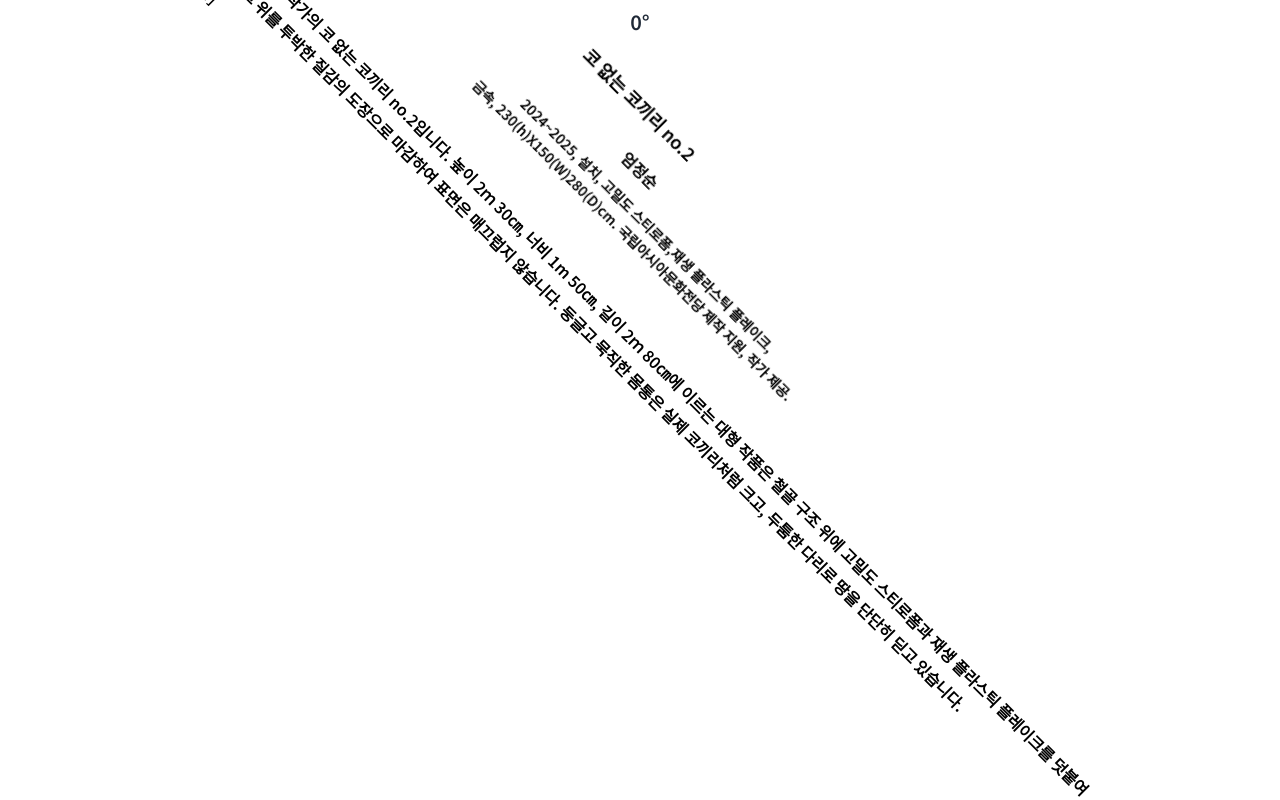
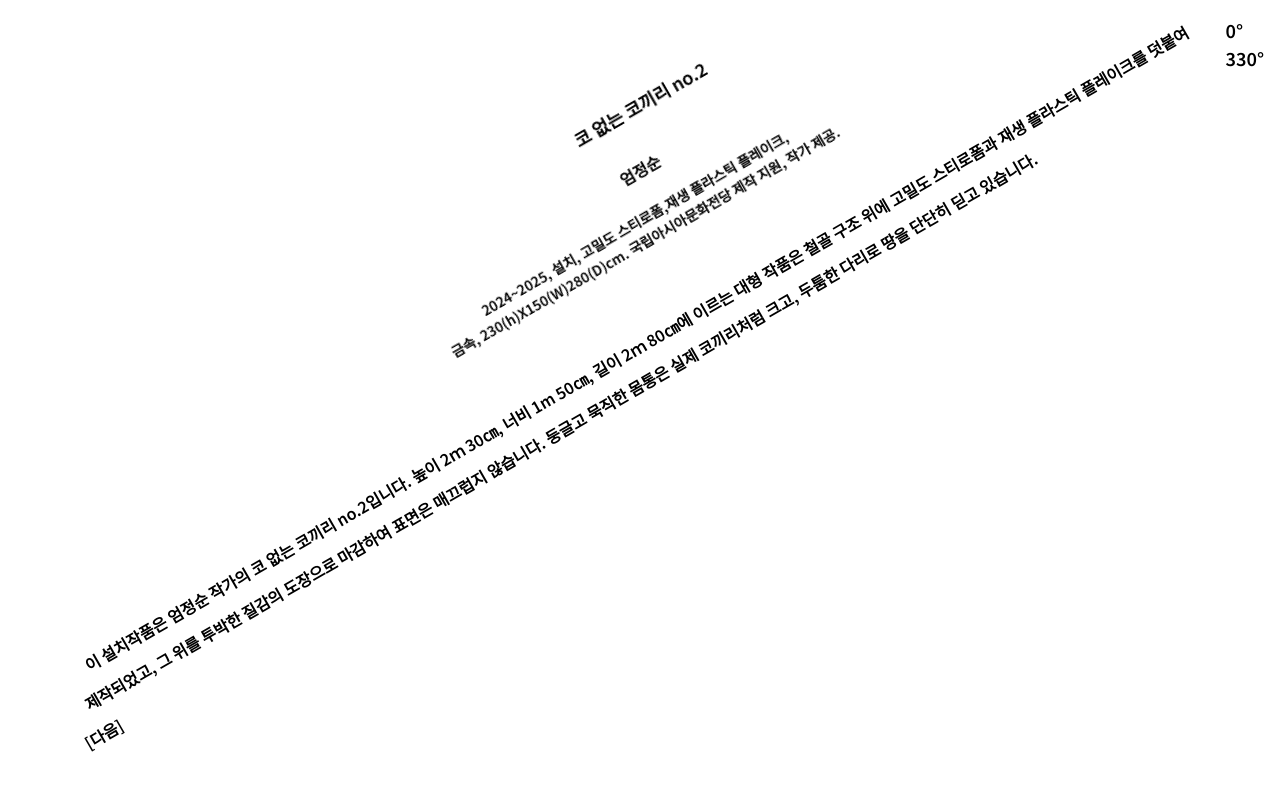
Before and after one commit to rheeghang/tissue-test, a React (Create React App) app: page /2 in a window 1280 px wide. Built offline with nearby package versions, Linux system fonts and the light colour scheme.

Commit message:
“page2-anglehint”

```diff
--- a/src/Pages/Page1.js
+++ b/src/Pages/Page1.js
@@ -139,10 +139,10 @@ const Page1 = ({ onMotionPermissionGranted }) => {
 
   return (
     <div className="flex flex-col items-center min-h-screen bg-exhibition-bg overflow-hidden relative">
-      {/* 현재 알파값 항상 표시 */}
+      {/* 현재 알파값 항상 표시
       <div className="fixed top-2 left-0 right-0 space-y-1 text-center z-10">
         <p className="text-xl font-medium text-gray-800">{Math.round(currentAlpha)}°</p>
-      </div>
+      </div> */}
 
       <div className="w-full pt-[10px]">
         <RotatedText
--- a/src/Pages/Page2.js
+++ b/src/Pages/Page2.js
@@ -14,6 +14,9 @@ const Page2 = ({ onMotionPermissionGranted }) => {
   const [hideTimer, setHideTimer] = useState(null);
   const [showHeader, setShowHeader] = useState(true);
   const [currentPage, setCurrentPage] = useState(1);
+  const [showAlphaGuide, setShowAlphaGuide] = useState(false);
+  const [alphaGuideTimer, setAlphaGuideTimer] = useState(null);
+  const [hideAlphaGuideTimer, setHideAlphaGuideTimer] = useState(null);
 
   // 목표 각도 및 허용 범위 설정
   const targetAlpha = 330  // 알파 값만 사용
@@ -25,9 +28,9 @@ const Page2 = ({ onMotionPermissionGranted }) => {
   const title = "코 없는 코끼리 no.2"
   const artist = "엄정순"
   const caption = "2024~2025, 설치, 고밀도 스티로폼,재생 플라스틱 플레이크, <br>금속, 230(h)X150(W)280(D)cm. 국립아시아문화전당 제작 지원, 작가 제공."
-  const originalText = `이 설치작품은 엄정순 작가의 코 없는 코끼리 no.2입니다. 높이 2ｍ 30㎝, 너비 1m 50㎝, 길이 2ｍ 80㎝에 이르는 대형 작품은 철골 구조 위에 고밀도 스티로폼과 재생 플라스틱 플레이크를 덧붙여 제작되었고, 그 위를 투박한 질감의 도장으로 마감하여 표면은 매끄럽지 않습니다. 둥글고 묵직한 몸통은 실제 코끼리처럼 크고, 두툼한 다리로 땅을 단단히 딛고 있습니다. <br>[다음]`
+  const originalText = `이 설치작품은 엄정순 작가의 코 없는 코끼리 no.2입니다. 높이 2ｍ 30㎝, 너비 1m 50㎝, 길이 2ｍ 80㎝에 이르는 대형 작품은 철골 구조 위에 고밀도 스티로폼과 재생 플라스틱 플레이크를 덧붙여 제작되었고, 그 위를 투박한 질감의 도장으로 마감하여 표면은 매끄럽지 않습니다. 둥글고 묵직한 몸통은 실제 코끼리처럼 크고, 두툼한 다리로 땅을 단단히 딛고 있습니다. <br><span class="cursor-pointer" onClick={handleNextClick}>[다음]</span>`
 
-  const originalText2 = `[이전]<br>하지만 그 중심에서 중요한 것이 사라졌습니다. 코입니다. 작가는 이 코끼리를 '이방인', '타자', 그리고 '보이지 않는 것'의 상징으로 제시합니다. 우리는 코가 없는 이 형상을 보며 익숙한 이미지와 다름을 느끼고, 자연스럽게 질문하게 됩니다. <span class="font-serif italic">코가 없으면 코끼리가 아닐까요? 보이지 않으면 존재하지 않는 걸까요? 당신이 알고 있던 코끼리의 모습은 정말 단 하나뿐인가요?</span>`
+  const originalText2 = `<span class="cursor-pointer" onClick={handlePrevClick}>[이전]</span><br>하지만 그 중심에서 중요한 것이 사라졌습니다. 코입니다. 작가는 이 코끼리를 '이방인', '타자', 그리고 '보이지 않는 것'의 상징으로 제시합니다. 우리는 코가 없는 이 형상을 보며 익숙한 이미지와 다름을 느끼고, 자연스럽게 질문하게 됩니다. <span class="font-serif italic">코가 없으면 코끼리가 아닐까요? 보이지 않으면 존재하지 않는 걸까요? 당신이 알고 있던 코끼리의 모습은 정말 단 하나뿐인가요?</span>`
   // iOS 디바이스 체크
   useEffect(() => {
     const isIOSDevice = /iPad|iPhone|iPod/.test(navigator.userAgent) && !window.MSStream
@@ -165,16 +168,53 @@ const Page2 = ({ onMotionPermissionGranted }) => {
     artistMargin: '30px',     // 작가명 여백 증가
     lineSpacing: '10px',      // 행간 증가
     textTop: '30px',          // 텍스트 상단 여백 증가
-    containerPadding: '10vh', // 컨테이너 패딩 증가
-    titleBlockMargin: '40px'  // 제목 블록 여백 증가
+    containerPadding: '5vh', // 컨테이너 패딩 증가
+    titleBlockMargin: '40px',  // 제목 블록 여백 증가
   }
+
+  // 타이머 로직을 수정
+  useEffect(() => {
+    const alphaDiff = Math.abs(currentAlpha - targetAlpha);
+
+    if (alphaDiff <= tolerance) {
+        // 허용 범위 안에 들어왔을 때
+        if (showAlphaGuide) {
+            if (hideAlphaGuideTimer) clearTimeout(hideAlphaGuideTimer);
+            const timer = setTimeout(() => {
+                setShowAlphaGuide(false);
+            }, 3000);
+            setHideAlphaGuideTimer(timer);
+        }
+
+        if (alphaGuideTimer) {
+            clearTimeout(alphaGuideTimer);
+            setAlphaGuideTimer(null);
+        }
+    } else {
+        // 허용 범위 밖에 있을 때
+        if (!alphaGuideTimer && !showAlphaGuide) {
+            const timer = setTimeout(() => {
+                setShowAlphaGuide(true);
+            }, 4000);
+            setAlphaGuideTimer(timer);
+        }
+    }
+
+    return () => {
+        if (alphaGuideTimer) clearTimeout(alphaGuideTimer);
+        if (hideAlphaGuideTimer) clearTimeout(hideAlphaGuideTimer);
+    };
+  }, [currentAlpha, targetAlpha, tolerance, showAlphaGuide]);
 
   return (
     <div className="flex flex-col items-center min-h-screen bg-exhibition-bg overflow-hidden relative">
-      {/* 현재 알파값 항상 표시 */}
-      <div className="fixed top-2 left-0 right-0 space-y-1 text-center z-10">
-        <p className="text-xl font-medium text-gray-800">{Math.round(currentAlpha)}°</p>
-      </div>
+      {/* 알파값 가이드 표시 */}
+      {showAlphaGuide && (
+          <div className="fixed top-4 right-4">
+              <p className="text-lg">{Math.round(currentAlpha)}°</p>
+              <p className="text-lg">{targetAlpha}°</p>
+          </div>
+      )}
 
       <div className="w-full pt-[10px]">
         <RotatedText
@@ -185,6 +225,7 @@ const Page2 = ({ onMotionPermissionGranted }) => {
           blurAmount={getBlurAmount()}
           onNextClick={handleNextClick}
           onPrevClick={handlePrevClick}
+          rotationAngle={-30}
         />
       </div>
     </div>
```
